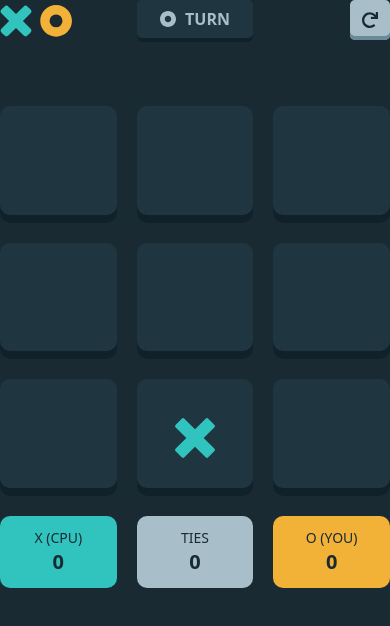
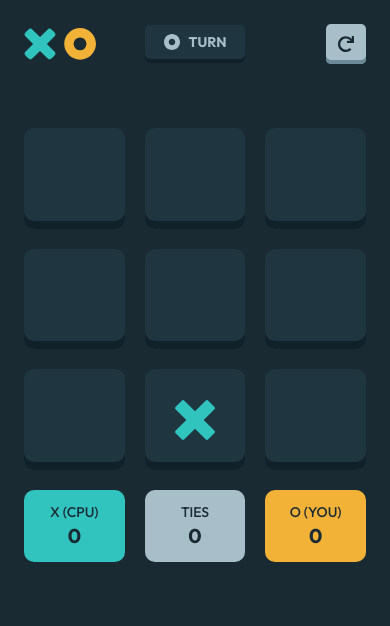
Before and after one commit to kevinndlc/tic-tac-toe, a Vue app: page / in a window 390 px wide. Both pictures are taken after a click on the button "NEW GAME (VS CPU)". Shown: the top 626 px of the page. Built offline with nearby package versions, Linux system fonts and the light colour scheme.

Commit message:
Feat: Tablet Layout

```diff
--- a/index.html
+++ b/index.html
@@ -4,12 +4,25 @@
     <meta charset="UTF-8" />
     <meta name="viewport" content="width=device-width, initial-scale=1.0" />
 
-    <link rel="icon" type="image/png" sizes="32x32" href="./favicon-32x32.png">
+    <link
+      rel="icon"
+      type="image/png"
+      sizes="32x32"
+      href="./favicon-32x32.png"
+    />
+    <link rel="preconnect" href="https://fonts.googleapis.com" />
+    <link rel="preconnect" href="https://fonts.gstatic.com" crossorigin />
+    <link
+      href="https://fonts.googleapis.com/css2?family=Outfit:wght@400;500;600;700&display=swap"
+      rel="stylesheet"
+    />
 
     <title>Frontend Mentor | Tic Tac Toe</title>
   </head>
-  <body class="bg-dark-navy text-silver-default leading-tight h-screen flex items-center justify-center">
-    <div id="app" class="h-screen basis-[460px] md:h-auto mx-auto"></div>
+  <body
+    class="bg-dark-navy text-silver-default leading-tight min-h-screen flex items-center justify-center p-6 font-outfit font-medium"
+  >
+    <div id="app" class="basis-[460px] mx-auto"></div>
     <script type="module" src="/src/main.ts"></script>
   </body>
 </html>
--- a/src/App.vue
+++ b/src/App.vue
@@ -25,10 +25,10 @@ const mark = ref('O')
       </div>
       <p class="uppercase font-medium text-sm opacity-50">Remember: X goes first</p>
     </div>
-    <button class="btn-secondary w-full mt-8 p-[14px] pb-[22px]" @click="opponent = 'cpu'" >
+    <button class="btn-secondary w-full mt-8 p-[14px] pb-[22px] md:p-[17px] md:pb-[25px]" @click="opponent = 'cpu'" >
       New game (vs CPU)
     </button>
-    <button class="btn-primary w-full mt-4 p-[14px] pb-[22px]" @click="opponent = 'player'">
+    <button class="btn-primary w-full mt-4 p-[14px] pb-[22px] md:p-[17px] md:pb-[25px]" @click="opponent = 'player'">
       New game (vs Player)
     </button>
   </template>
--- a/src/components/BoardBox.vue
+++ b/src/components/BoardBox.vue
@@ -14,8 +14,8 @@ const emit = defineEmits<{
 </script>
 
 <template>
-  <button class="card aspect-square flex items-center justify-center" @click="emit('updateBoard', index)" :disabled="mark.length > 0 || isCpuPlaying" :class="isCpuPlaying ? 'cursor-wait' : ''">
-    <XIcon v-if="mark === 'X'" class="w-10 text-primary-default" />
-    <OIcon v-if="mark === 'O'" class="w-10 text-secondary-default" />
+  <button class="card aspect-square flex items-center justify-center md:card-lg" @click="emit('updateBoard', index)" :disabled="mark.length > 0 || isCpuPlaying" :class="isCpuPlaying ? 'cursor-wait' : ''">
+    <XIcon v-if="mark === 'X'" class="w-10 md:w-16 text-primary-default" />
+    <OIcon v-if="mark === 'O'" class="w-10 md:w-16 text-secondary-default" />
   </button>
 </template>
--- a/src/components/GameBoard.vue
+++ b/src/components/GameBoard.vue
@@ -215,9 +215,9 @@ const whoIsX = computed(() => {
     return 'CPU';
   } else {
     if (props.playerOneMark === 'X') {
-      return 'Player 1';
+      return 'P1';
     }
-    return 'Player 2';
+    return 'P2';
   }
 });
 
@@ -229,44 +229,43 @@ const whoIsO = computed(() => {
     return 'CPU';
   } else {
     if (props.playerOneMark === 'O') {
-      return 'Player 1';
+      return 'P1';
     }
-    return 'Player 2';
+    return 'P2';
   }
 });
 </script>
 
 <template>
-  <div>
-    <Modal :isOpen="isModalOpen">
-      <template #title>{{ modalTitle }}</template>
+  <div class="min-h-screen md:min-h-0">
+    <Modal :isOpen="isModalOpen" :title="modalTitle">
       <template #description>
         <div
           v-if="hasWon"
-          class="flex gap-[9px] items-center justify-center"
+          class="flex gap-[9px] items-center justify-center md:gap-6"
           :class="
             turn === 'X' ? 'text-primary-default' : 'text-secondary-default'
           "
         >
-          <XIcon v-if="turn === 'X'" class="w-7" /><OIcon
+          <XIcon v-if="turn === 'X'" class="w-7 md:w-16" /><OIcon
             v-else
-            class="w-7"
+            class="w-7 md:w-16"
           /><span>takes the round</span>
         </div>
         <div v-else-if="hasTied">Round Tied</div>
         <div v-else>Restart Game?</div>
       </template>
-      <button class="btn-sm px-4 pt-[15px] pb-[17px] mr-4" @click="backHome">
+      <button class="btn-sm px-4 pt-[15px] pb-[17px] mr-4 md:btn" @click="backHome">
         {{ wannaRestart ? 'No, cancel' : 'Quit' }}
       </button>
       <button
-        class="btn-sm-secondary px-4 pt-[15px] pb-[17px]"
+        class="btn-sm-secondary px-4 pt-[15px] pb-[17px] md:btn-secondary"
         @click="nextRound"
       >
         {{ wannaRestart ? 'Yes, restart' : 'Next round' }}
       </button>
     </Modal>
-    <header class="relative grid grid-cols-3 items-center gap-5 mb-16">
+    <header class="relative grid grid-cols-3 items-center gap-5 mb-16 md:mb-5">
       <img
         src="@/assets/logo.svg"
         alt="Logo"
@@ -274,21 +273,21 @@ const whoIsO = computed(() => {
         @click="emit('back')"
       />
       <div
-        class="card-sm p-[9px] pb-[13px] flex items-center justify-center gap-[9px] uppercase font-bold"
+        class="card-sm p-[9px] pb-[13px] flex items-center justify-center gap-[9px] uppercase font-bold text-sm md:text-base md:gap-[13px] md:p-[13px] md:pb-[19px] md:card"
       >
-        <XIcon v-if="turn === 'X'" class="w-4" />
-        <OIcon v-else class="w-4" />
-        Turn
+        <XIcon v-if="turn === 'X'" class="w-4 md:w-5" />
+        <OIcon v-else class="w-4 md:w-5" />
+        <span class="leading-none">Turn</span>
       </div>
       <button
-        class="btn-sm w-10 aspect-square self-start ml-auto"
+        class="btn-sm w-10 aspect-square self-start ml-auto md:btn md:w-[52px]"
         @click="handleRestart"
       >
-        <RestartIcon class="w-4 mx-auto" />
+        <RestartIcon class="w-4 md:w-5 mx-auto" />
       </button>
       <p
         v-if="isCpuPlaying"
-        class="absolute font-semibold left-1/2 -bottom-7 -translate-x-1/2 translate-y-1/2"
+        class="absolute font-semibold left-1/2 -bottom-7 -translate-x-1/2 translate-y-1/2 w-full text-center md:-top-8 md:-translate-y-1/2 md:bottom-auto"
         :class="
           playerOneMark === 'X'
             ? 'text-secondary-default'
@@ -312,19 +311,19 @@ const whoIsO = computed(() => {
         class="text-center bg-primary-default text-dark-navy rounded-[10px] p-3"
       >
         <h2 class="uppercase text-sm font-medium">X ({{ whoIsX }})</h2>
-        <span class="font-bold text-xl">{{ nbWinsX }}</span>
+        <span class="font-bold text-xl md:text-2xl">{{ nbWinsX }}</span>
       </div>
       <div
         class="text-center bg-silver-default text-dark-navy rounded-[10px] p-3"
       >
         <h2 class="uppercase text-sm font-medium">Ties</h2>
-        <span class="font-bold text-xl">{{ nbTies }}</span>
+        <span class="font-bold text-xl md:text-2xl">{{ nbTies }}</span>
       </div>
       <div
         class="text-center bg-secondary-default text-dark-navy rounded-[10px] p-3"
       >
         <h2 class="uppercase text-sm font-medium">O ({{ whoIsO }})</h2>
-        <span class="font-bold text-xl">{{ nbWinsO }}</span>
+        <span class="font-bold text-xl md:text-2xl">{{ nbWinsO }}</span>
       </div>
     </footer>
   </div>
--- a/src/components/Modal.vue
+++ b/src/components/Modal.vue
@@ -8,21 +8,24 @@ import {
 
 defineProps<{
   isOpen: boolean;
+  title: string;
 }>();
 </script>
 
 <template>
   <Dialog :open="isOpen" class="fixed inset-0 bg-[rgba(0,0,0,0.5)]">
     <DialogPanel
-      class="absolute top-1/2 -translate-y-1/2 bg-semi-dark-navy w-full text-center p-[45px]"
+      class="absolute top-1/2 -translate-y-1/2 bg-semi-dark-navy w-full text-center h-[228px] flex flex-col justify-center gap-4 md:h-[380px]"
     >
-      <DialogTitle class="uppercase font-bold text-sm">
-        <slot name="title"></slot>
+      <DialogTitle v-if="title" class="uppercase font-bold text-sm md:text-base">
+        {{ title }}
       </DialogTitle>
-      <DialogDescription class="mt-4 mb-6 text-2xl uppercase font-bold">
+      <DialogDescription class="text-2xl md:text-[40px] uppercase font-bold">
         <slot name="description"></slot>
       </DialogDescription>
-      <slot></slot>
+      <div class="mt-2">
+        <slot></slot>
+      </div>
     </DialogPanel>
   </Dialog>
 </template>
--- a/src/index.css
+++ b/src/index.css
@@ -16,7 +16,7 @@
   }
 
   .btn {
-    @apply bg-silver-default hover:bg-silver-hover text-dark-navy font-bold uppercase rounded-[10px];
+    @apply bg-silver-default hover:bg-silver-hover text-dark-navy font-bold uppercase rounded-[10px] md:text-xl;
     box-shadow: inset 0px var(--innerShadow, -8px) 0px var(--shadow-color, #6B8997);
   }
   .btn-lg {
--- a/tailwind.config.js
+++ b/tailwind.config.js
@@ -17,6 +17,9 @@ module.exports = {
       'dark-navy': '#1A2A33',
       'semi-dark-navy': '#1F3641',
     },
+    fontFamily: {
+      outfit: ['Outfit', 'sans-serif']
+    }
   },
   plugins: [],
 };
```
